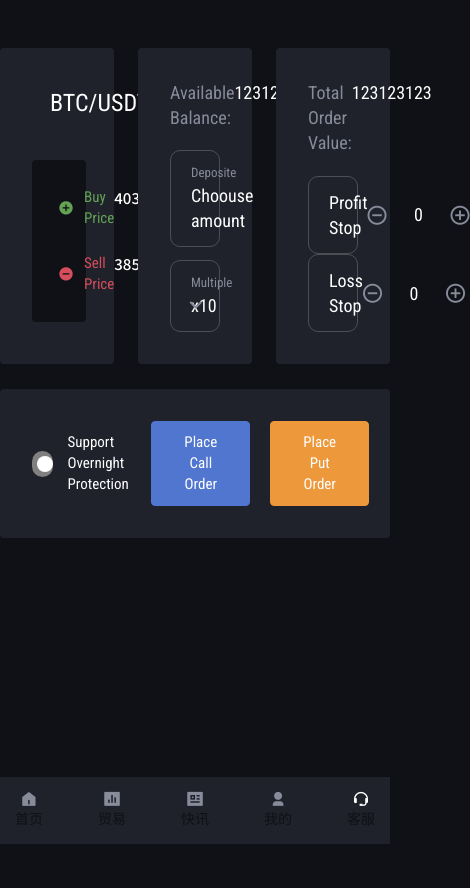
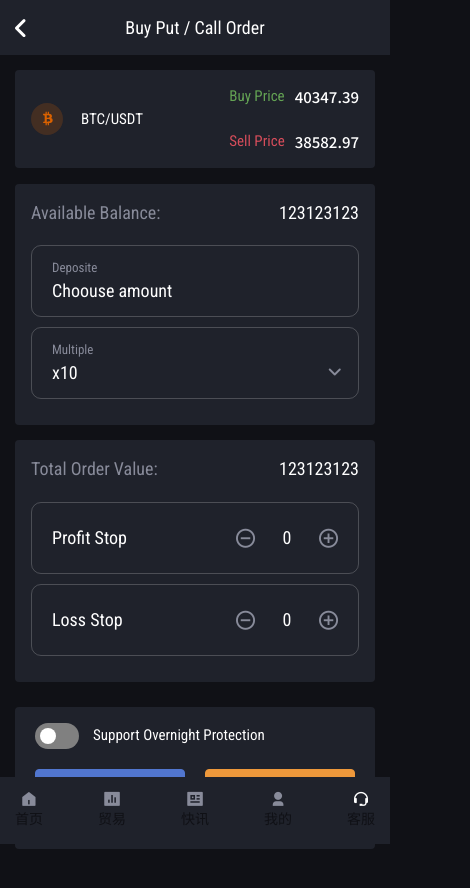
Before and after one commit to SashaSamoylov/deploy-crypto-exchange, a Vue app: page /order in a window 390 px wide. Shown: the top 888 px of the page, 470 px wide, since content can reach past the window. Before the commit the page ends 844 px from the top, so only its background shows below. Built offline with nearby package versions, Linux system fonts and the light colour scheme.

Commit message:
mobile order

```diff
--- a/src/assets/styles/app/_navbar.scss
+++ b/src/assets/styles/app/_navbar.scss
@@ -3,12 +3,46 @@
     display: flex;
     align-items: center;
     border-bottom: 1px solid rgba(255, 255, 255, 0.2);
+    @include l-block() {
+        border: none;
+        padding: 0;
+    }
     .divider {
         width: 100%;
         height: 1px;
         background-color: rgba(255, 255, 255, 0.2);
     }
     &-left {
+        &.title {
+            @include l-block() {
+                padding: 15px;
+            }
+            @include sm-block() {
+                width: 100%;
+                background-color: $gray;
+                justify-content: center;
+                position: relative;
+                .btn {
+                    border: none;
+                    width: 20px;
+                    overflow: hidden;
+                    padding: 0;
+                    position: absolute;
+                    top: 50%;
+                    left: 15px;
+                    transform: translateY(-50%);
+                    i {
+                        font-size: 18px;
+                        &::before {
+                            color: $white;
+                        }
+                    }
+                }
+                h4 {
+                    font-size: 18px;
+                }
+            }
+        }
         h4 {
             font-family: $noto;
             font-style: normal;
--- a/src/assets/styles/order/_order.scss
+++ b/src/assets/styles/order/_order.scss
@@ -1,5 +1,11 @@
 .order {
     padding-top: 48px;
+    @include l-block() {
+        padding: 15px;
+    }
+    &-body {
+        flex-wrap: wrap;
+    }
     &-item  {
         width: calc(100% / 3 - 16px);
         background-color: $gray;
@@ -7,12 +13,37 @@
         padding: 32px;
         display: flex;
         flex-direction: column;
+        @include l-block() {
+            width: calc(50% - 8px);
+            &:first-child {
+                width: 100%;
+                margin-bottom: 16px;
+            }
+        }
+        @include sm-block() {
+            width: 100%;
+            margin-bottom: 15px;
+            padding: 16px;
+            &:first-child {
+                width: 100%;
+                display: flex;
+                flex-direction: row;
+                justify-content: space-between;
+            }
+        }
         .crypto {
             margin-bottom: 32px;
+            @include sm-block() {
+                margin-bottom: 0;
+            }
             &-img {
                 width: 48px;
                 height: 48px;
                 margin-right: 18px;
+                @include sm-block() {
+                    width: 32px;
+                    height: 32px;
+                }
             }
             &-name {
                 font-family: $roboto;
@@ -21,11 +52,21 @@
                 font-size: 24px;
                 line-height: 140%;
                 color: $white;
+                @include sm-block() {
+                    font-size: 15px;
+                }
             }
             &-price {
                 background-color: $black;
                 border-radius: 4px;
                 padding: 27px;
+                @include sm-block() {
+                    background-color: transparent;
+                    padding: 0;
+                    i {
+                        display: none;
+                    }
+                }
                 &__item {
                     p {
                         margin-left: 11px;
@@ -34,6 +75,10 @@
                         font-weight: 500;
                         font-size: 15px;
                         line-height: 140%;
+                        @include sm-block() {
+                            margin-left: 0;
+                            margin-right: 10px;
+                        }
                     }
                     .price {
                         font-family: $noto;
@@ -59,6 +104,9 @@
             border-radius: 10px;
             padding: 13px 20px;
             min-height: 72px;
+            @include l-block() {
+                margin-bottom: 10px;
+            }
             .lable {
                 font-family: $roboto;
                 font-style: normal;
@@ -135,7 +183,15 @@
         border-radius: 4px;
         padding: 32px;
         margin-top: 25px;
+        @include sm-block() {
+            padding: 16px 20px;
+            flex-direction: column;
+            margin-top: 10px;
+        }
         .switch {
+            @include sm-block() {
+                margin-bottom: 20px;
+            }
             p {
                 font-family: $roboto;
                 font-style: normal;
@@ -179,6 +235,14 @@
                     }
                 }
             }
-          }
+        }
+        &__btn {
+            .btn {
+                @include sm-block() {
+                    width: calc(50% - 8px);
+                    justify-content: center;
+                }
+            }
+        }
     }
 }
--- a/src/components/app/Navbar.vue
+++ b/src/components/app/Navbar.vue
@@ -1,12 +1,12 @@
 <template>
-  <nav class="navbar lg:flex hidden">
-    <div v-if="title" class="navbar-left flex items-center">
+  <nav class="navbar">
+    <div v-if="title" class="navbar-left title flex items-center">
       <button class="btn" @click="$router.go(-1)"><i class="icon-arrow mr-3"></i>Back</button>
-      <h4 class="ml-8 text-white font-roboto">{{ title }}</h4>
+      <h4 class="md:ml-8 text-white font-roboto">{{ title }}</h4>
     </div>
     <div
       v-else
-      class="navbar-left flex items-center"
+      class="navbar-left lg:flex hidden items-center"
     >
       <h4>模拟持仓</h4>
       <div class="navbar-left__item xl:ml-10 ml-5 xl:mr-12 mr-5 flex items-center">
@@ -16,7 +16,7 @@
       <h5 class="text-blue">查看详情</h5>
     </div>
 
-    <ul class="navbar-right flex ml-auto items-center">
+    <ul class="navbar-right lg:flex hidden ml-auto items-center">
 
       <AppSelect
         class="center"
--- a/src/views/Order.vue
+++ b/src/views/Order.vue
@@ -73,7 +73,7 @@
         <label for="switch"></label>
         <p class="ml-3.5">Support Overnight Protection</p>
       </div>
-      <div class="order-footer__btn flex ml-auto">
+      <div class="order-footer__btn flex md:ml-auto">
         <button class="btn btn-blue py-2.5 px-8">Place Call Order</button>
         <button class="btn btn-yellow ml-5 py-2.5 px-8">Place Put Order</button>
       </div>
```
